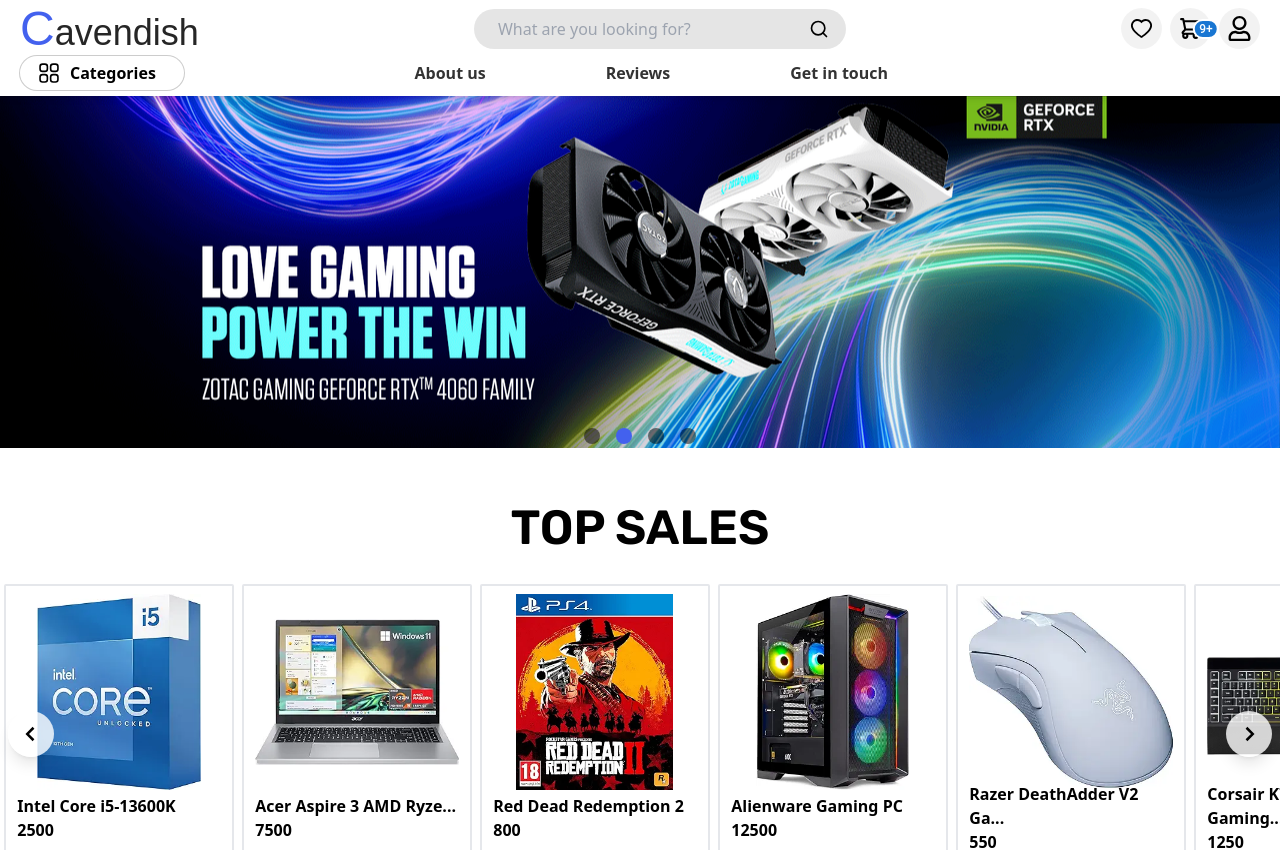
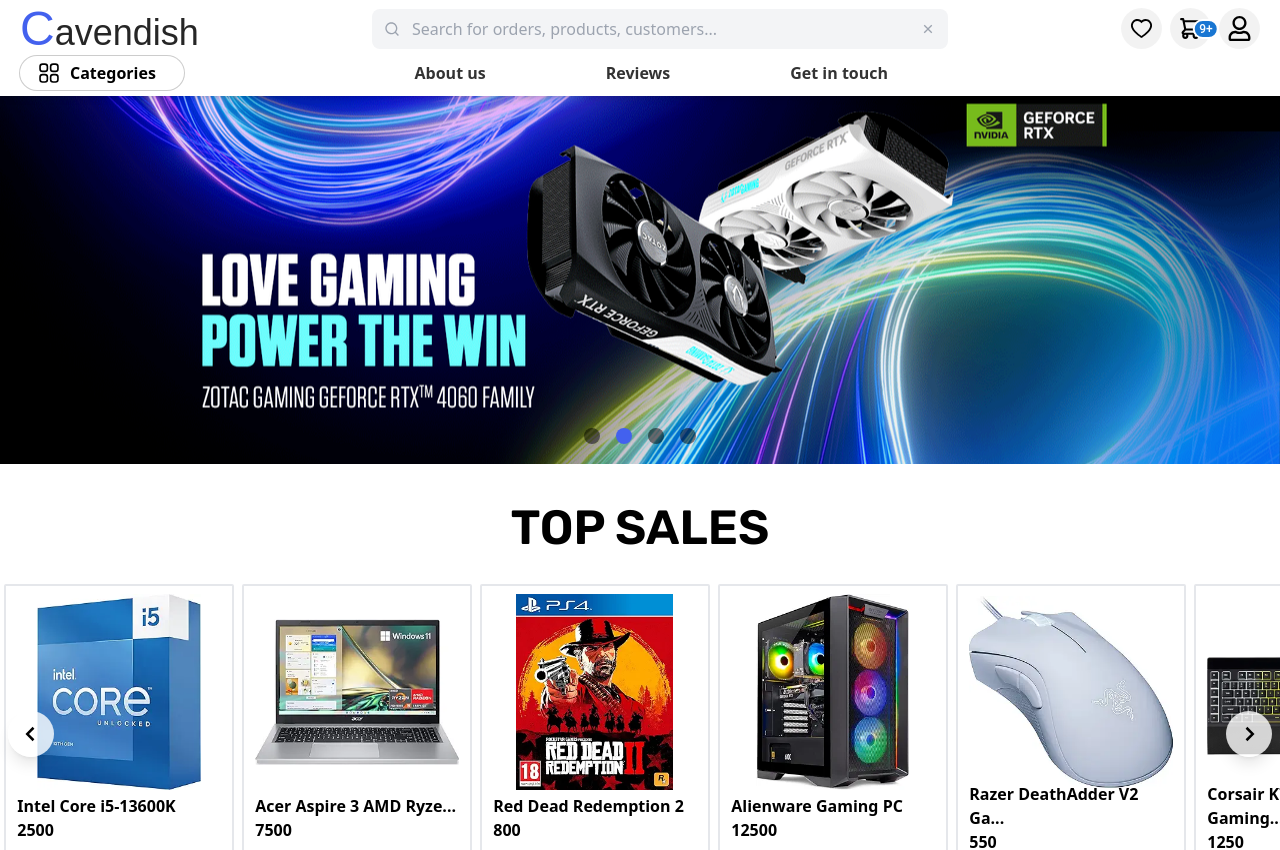
Before and after one commit to ElallaouiYounes/Cavendish, a React (Vite) app: page / in a window 1280 px wide. Shown: the top 850 px of the page. Built offline with nearby package versions, Linux system fonts and the light colour scheme; a web font is replaced by a local one.

Commit message:
new changes

```diff
--- a/src/components/home/Dropdown.jsx
+++ b/src/components/home/Dropdown.jsx
@@ -3,7 +3,6 @@
 import { RiArrowRightSLine } from "react-icons/ri";
 import { useSelector } from "react-redux";
 import { Link } from "react-router-dom";
-
 
 const Dropdown = () => {
   const [radius, setRadius] = useState("rounded-full");
--- a/src/components/home/Hero.jsx
+++ b/src/components/home/Hero.jsx
@@ -46,7 +46,7 @@
 
   return (
     <div
-      className="relative lg:h-[24em] md:h-[18em] max-sm:h-[12em] mt-[80px] py-4 overflow-hidden"
+      className="relative lg:h-[24em] md:h-[18em] max-sm:h-[12em] mt-[80px] overflow-hidden"
       onTouchStart={(e) => handleStart(e.touches[0].clientX)}
       onTouchMove={(e) => handleMove(e.touches[0].clientX)}
       onTouchEnd={handleEnd}
@@ -56,7 +56,7 @@
       onMouseLeave={handleEnd}
     >
       <div
-        className="w-full h-full bg-[#4361ee]  bg-cover bg-center bg-no-repeat aspect-square"
+        className="w-full h-full mt-2 bg-[#4361ee]  bg-cover bg-center bg-no-repeat aspect-square"
         style={{ backgroundImage: `url(${heroSlides[currentIndex].img})` }}
       ></div>
 
--- a/src/components/home/NavButtons.jsx
+++ b/src/components/home/NavButtons.jsx
@@ -1,4 +1,3 @@
-
 import React, { useState, useEffect } from "react";
 import Badge from "@mui/material/Badge";
 import { styled } from "@mui/material/styles";
@@ -7,7 +6,6 @@
 import { FaRegUser } from "react-icons/fa";
 import { AiOutlineHeart } from "react-icons/ai";
 import { IoMdCloseCircle } from "react-icons/io";
-import { HiSquares2X2 } from "react-icons/hi2";
 import Tooltip, { tooltipClasses } from "@mui/material/Tooltip";
 import { Link } from "react-router-dom";
 import User from "./User";
--- a/src/components/home/Navbar.jsx
+++ b/src/components/home/Navbar.jsx
@@ -1,49 +1,47 @@
 import React, { useState } from "react";
-import { LuSearch } from "react-icons/lu";
 import SearchBar from "./SearchBar";
 import NavButtons from "./NavButtons";
 import Dropdown from "./Dropdown";
 import { Link } from "react-router-dom";
+import { RiSearchLine, RiCloseLine } from "react-icons/ri";
 
 const Navbar = () => {
-  const [searchQuery, setSearchQuery] = useState("");
+  const [search, setSearch] = useState("");
 
-  const SearchFor = (e) => {
-    e.preventDefault();
-    console.log(searchQuery);
+  const Effacer = () => {
+    setSearch("");
   };
-
   return (
-    <div
-      className="fixed top-0 left-0 w-full shadow-md bg-white z-20 h-24 pb-2 px-5 max-sm:px-2"
-    >
+    <div className="fixed top-0 left-0 w-full shadow-md bg-white z-20 h-24 pb-2 px-5 max-sm:px-2">
       {/* first row */}
       <div className="w-full h-[65%] flex justify-between items-center">
         {/* logo */}
         <div className="flex items-center text-4xl font-shrikhand gap-1 cursor-pointer text-black/85">
-          <p><span className="text-[#4361ee] text-5xl">C</span>avendish</p>
+          <p>
+            <span className="text-[#4361ee] text-5xl">C</span>avendish
+          </p>
         </div>
 
-        {/* search bar */}
-        <form
-          onSubmit={SearchFor}
-          className="flex items-center justify-center h-[70%] w-[30%] bg-black/10 rounded-full lg:flex md:hidden sm:hidden max-sm:hidden"
-        >
+        {/* Middle Section - Search */}
+        <div className="hidden md:flex items-center relative mx-4 flex-1 max-w-xl">
+          <div className="absolute left-3 text-gray-400 dark:text-gray-500">
+            <RiSearchLine />
+          </div>
           <input
             type="text"
-            placeholder="What are you looking for?"
-            className="w-[90%] px-6 rounded-l-full h-full border-none outline-none bg-transparent"
-            value={searchQuery}
-            onChange={(e) => setSearchQuery(e.target.value)}
+            placeholder="Search for orders, products, customers..."
+            className="w-full pl-10 pr-4 py-2 rounded-lg bg-gray-100 dark:bg-gray-800 border-none focus:ring-2 focus:ring-blue-500 outline-none transition-all duration-200 placeholder-gray-400 dark:placeholder-gray-500"
+            value={search}
+            onChange={(e) => setSearch(e.target.value)}
           />
 
           <button
-            className="w-[10%] h-full rounded-r-full flex items-center "
-            type="submit"
+            className="absolute right-3 text-gray-400 hover:text-gray-600 dark:hover:text-gray-300 transition-colors duration-200"
+            onClick={Effacer}
           >
-            <LuSearch size={20} />
+            <RiCloseLine />
           </button>
-        </form>
+        </div>
 
         {/* buttons */}
         <div>
```
